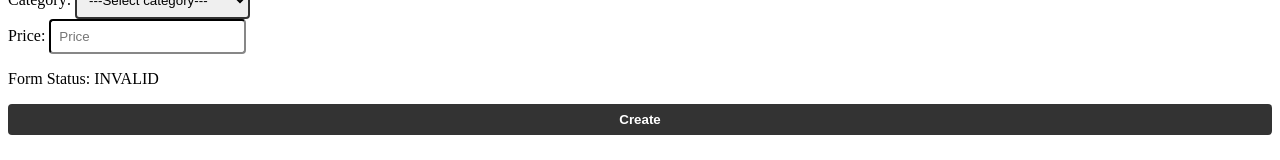
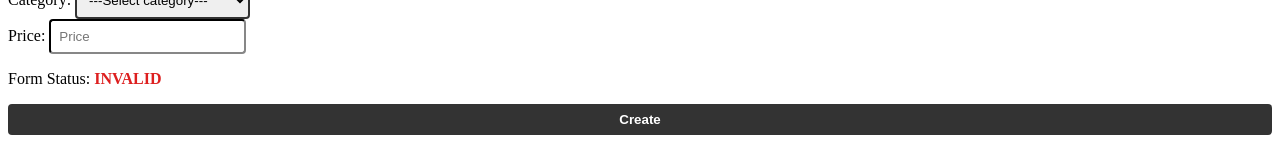
Before and after one commit to Haivex/mdboostrap-recruitment-app, an Angular app: page / in a window 1280 px wide. Shown: the part 191-351 px from the top of the page. Built offline with nearby package versions, Linux system fonts and the light colour scheme.

Commit message:
style: form status

```diff
--- a/src/app/hardware-form/hardware-form.component.html
+++ b/src/app/hardware-form/hardware-form.component.html
@@ -65,7 +65,7 @@
     >
       Price cannot be below zero.
     </p>
-    <p>Form Status: {{ hardwareData.status }}</p>
+    <p>Form Status: <span [ngClass]="hardwareData.status == 'INVALID' ? 'invalid' : 'valid'">{{ hardwareData.status }}</span></p>
     <input type="submit" value="Create" [disabled]="!hardwareData.valid" />
   </form>
 </div>
--- a/src/app/hardware-form/hardware-form.component.scss
+++ b/src/app/hardware-form/hardware-form.component.scss
@@ -42,3 +42,15 @@ input[type="submit"] {
     cursor: default;
   }
 }
+
+.invalid {
+  color: rgb(221, 31, 31);
+  font-weight: bold;
+
+}
+
+.valid {
+  color: rgb(36, 212, 36);
+  font-weight: bold;
+
+}
```
